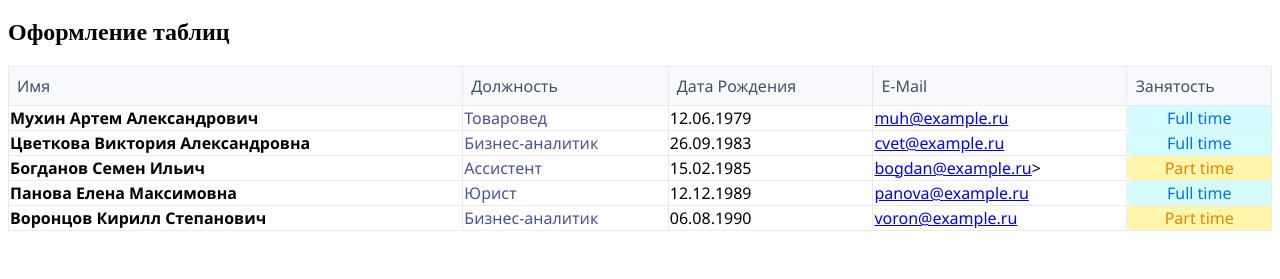
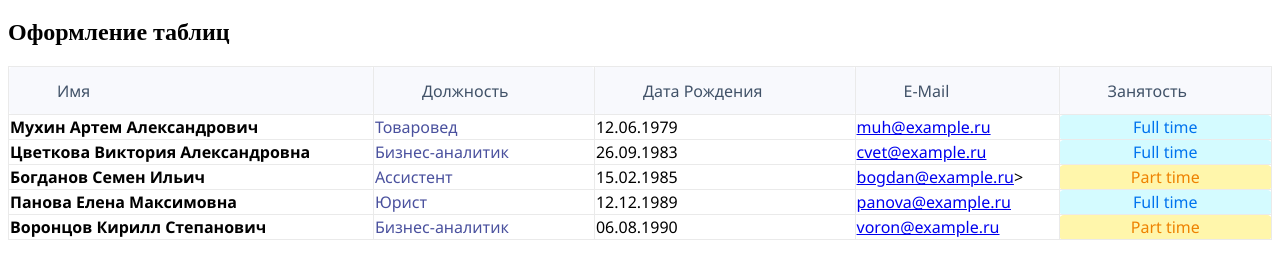
Before and after one commit to NovikovaAnna/DesignOfTables, a plain HTML site: page index.html in a window 1280 px wide. Shown: the part 61-340 px from the top of the page. Drawn offline with Linux system fonts and the light colour scheme.

Commit message:
padding was added

```diff
--- a/css/style.css
+++ b/css/style.css
@@ -19,7 +19,7 @@ table th {
     color: #415268;
     font-weight: normal;
     text-align: left;
-    padding: 8px;
+    padding: .8rem 3rem;
 }
 
 /* Стили для столбца "Должность" */
```
